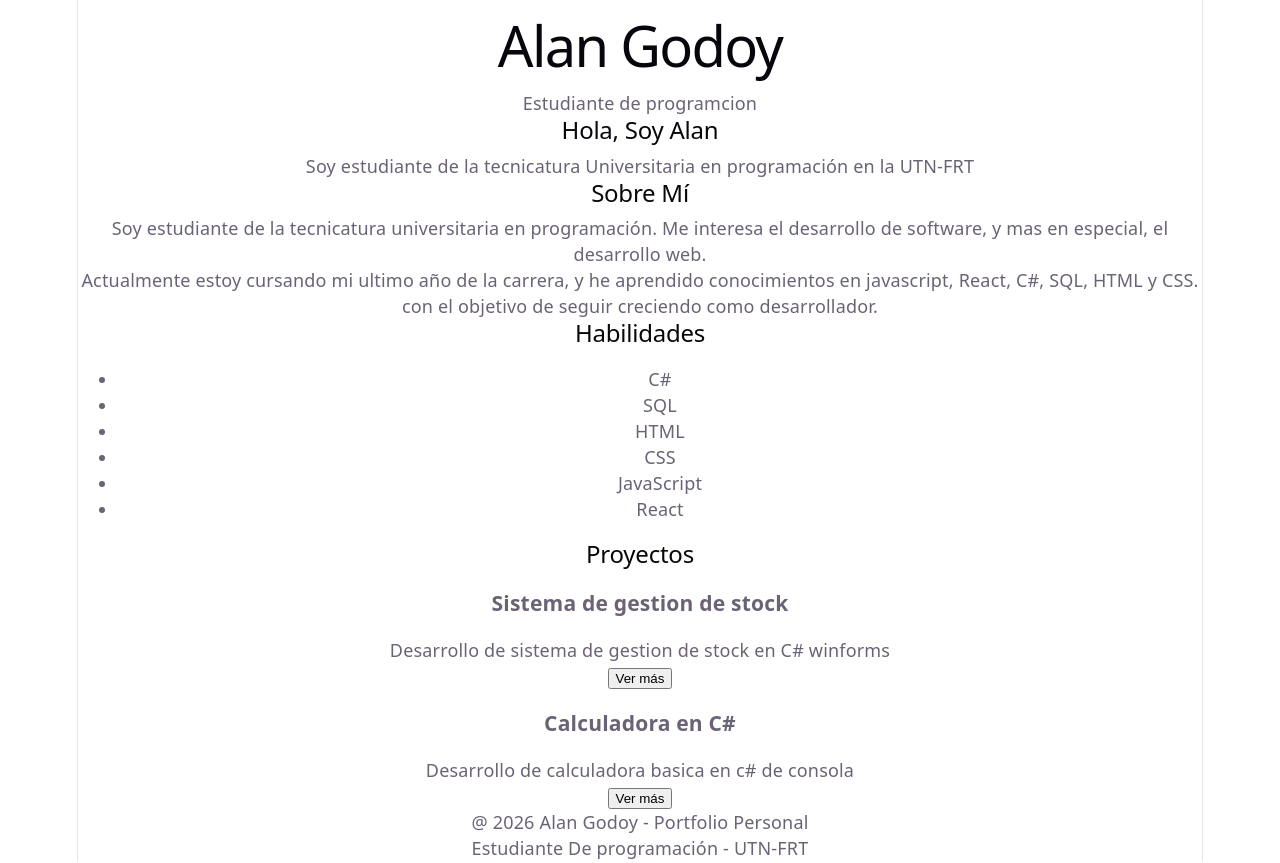
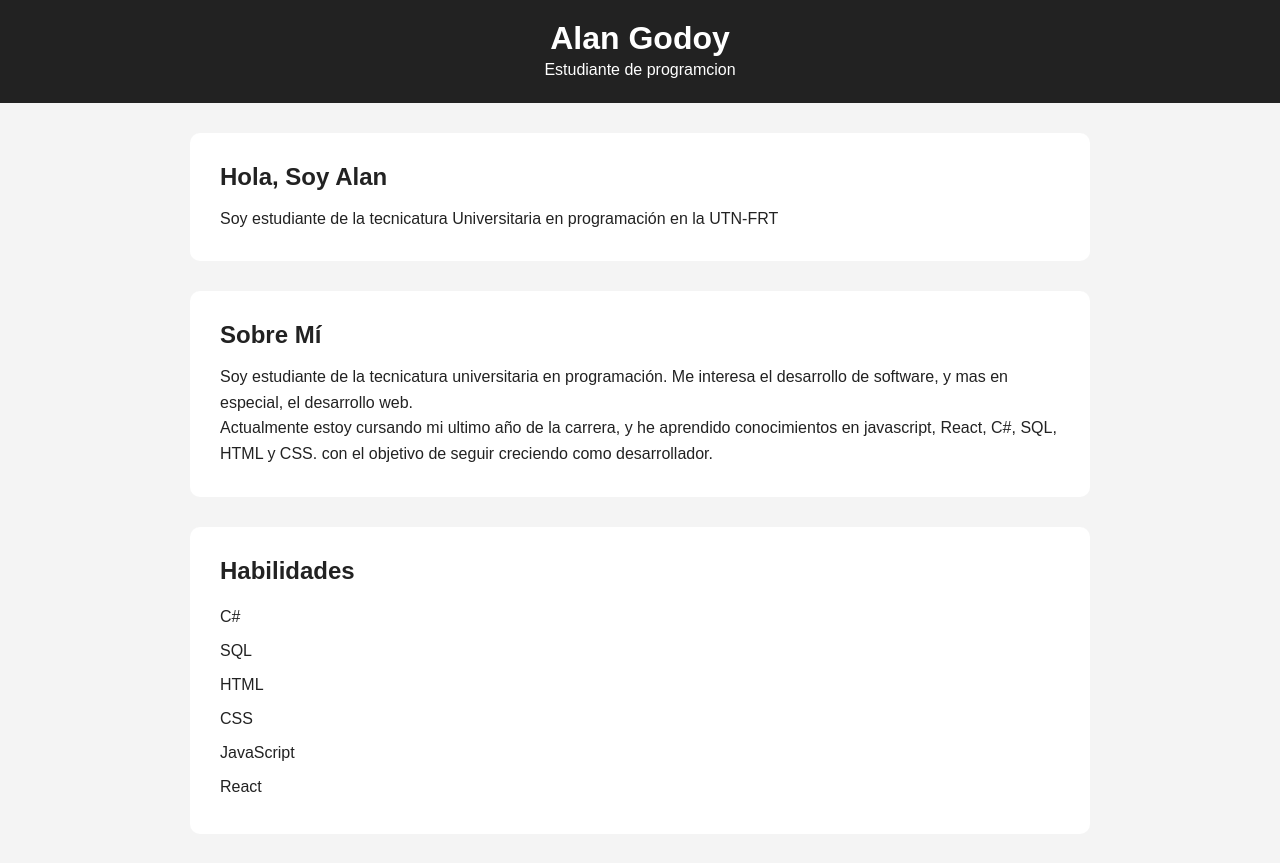
Before and after one commit to AlanG46/tp1-Portfolio-React-Alan-Godoy-C7, a React (Vite) app: page / in a window 1280 px wide. Shown: the top 863 px of the page. Built offline with nearby package versions, Linux system fonts and the light colour scheme.

Commit message:
style del portfolio mejorado

```diff
--- a/src/index.css
+++ b/src/index.css
@@ -1,111 +1,72 @@
-:root {
-  --text: #6b6375;
-  --text-h: #08060d;
-  --bg: #fff;
-  --border: #e5e4e7;
-  --code-bg: #f4f3ec;
-  --accent: #aa3bff;
-  --accent-bg: rgba(170, 59, 255, 0.1);
-  --accent-border: rgba(170, 59, 255, 0.5);
-  --social-bg: rgba(244, 243, 236, 0.5);
-  --shadow:
-    rgba(0, 0, 0, 0.1) 0 10px 15px -3px, rgba(0, 0, 0, 0.05) 0 4px 6px -2px;
-
-  --sans: system-ui, 'Segoe UI', Roboto, sans-serif;
-  --heading: system-ui, 'Segoe UI', Roboto, sans-serif;
-  --mono: ui-monospace, Consolas, monospace;
-
-  font: 18px/145% var(--sans);
-  letter-spacing: 0.18px;
-  color-scheme: light dark;
-  color: var(--text);
-  background: var(--bg);
-  font-synthesis: none;
-  text-rendering: optimizeLegibility;
-  -webkit-font-smoothing: antialiased;
-  -moz-osx-font-smoothing: grayscale;
-
-  @media (max-width: 1024px) {
-    font-size: 16px;
-  }
-}
-
-@media (prefers-color-scheme: dark) {
-  :root {
-    --text: #9ca3af;
-    --text-h: #f3f4f6;
-    --bg: #16171d;
-    --border: #2e303a;
-    --code-bg: #1f2028;
-    --accent: #c084fc;
-    --accent-bg: rgba(192, 132, 252, 0.15);
-    --accent-border: rgba(192, 132, 252, 0.5);
-    --social-bg: rgba(47, 48, 58, 0.5);
-    --shadow:
-      rgba(0, 0, 0, 0.4) 0 10px 15px -3px, rgba(0, 0, 0, 0.25) 0 4px 6px -2px;
-  }
-
-  #social .button-icon {
-    filter: invert(1) brightness(2);
-  }
+* {
+  box-sizing: border-box;
+  margin: 0;
+  padding: 0;
 }
 
 body {
-  margin: 0;
+  font-family: Arial, sans-serif;
+  background-color: #f4f4f4;
+  color: #222;
 }
 
-#root {
-  width: 1126px;
-  max-width: 100%;
-  margin: 0 auto;
+header {
+  background-color: #222;
+  color: white;
+  padding: 20px;
   text-align: center;
-  border-inline: 1px solid var(--border);
-  min-height: 100svh;
-  display: flex;
-  flex-direction: column;
-  box-sizing: border-box;
 }
 
-h1,
-h2 {
-  font-family: var(--heading);
-  font-weight: 500;
-  color: var(--text-h);
+section {
+  max-width: 900px;
+  margin: 30px auto;
+  padding: 30px;
+  background-color: white;
+  border-radius: 10px;
 }
 
-h1 {
-  font-size: 56px;
-  letter-spacing: -1.68px;
-  margin: 32px 0;
-  @media (max-width: 1024px) {
-    font-size: 36px;
-    margin: 20px 0;
+h2 {
+  margin-bottom: 15px;
+}
+
+p {
+  line-height: 1.6;
+}
+
+ul {
+  list-style: none;
+}
+
+li {
+  padding: 8px 0;
+}
+
+article {
+  border: 1px solid #ddd;
+  padding: 20px;
+  margin-top: 15px;
+  border-radius: 8px;
+}
+
+button {
+  margin-top: 10px;
+  padding: 8px 15px;
+  border: none;
+  border-radius: 5px;
+  cursor: pointer;
+}
+
+footer {
+  background-color: #222;
+  color: white;
+  text-align: center;
+  padding: 25px;
+  margin-top: 40px;
+}
+
+@media (max-width: 600px) {
+  section {
+    margin: 20px 10px;
+    padding: 20px;
   }
 }
-h2 {
-  font-size: 24px;
-  line-height: 118%;
-  letter-spacing: -0.24px;
-  margin: 0 0 8px;
-  @media (max-width: 1024px) {
-    font-size: 20px;
-  }
-}
-p {
-  margin: 0;
-}
-
-code,
-.counter {
-  font-family: var(--mono);
-  display: inline-flex;
-  border-radius: 4px;
-  color: var(--text-h);
-}
-
-code {
-  font-size: 15px;
-  line-height: 135%;
-  padding: 4px 8px;
-  background: var(--code-bg);
-}
```
